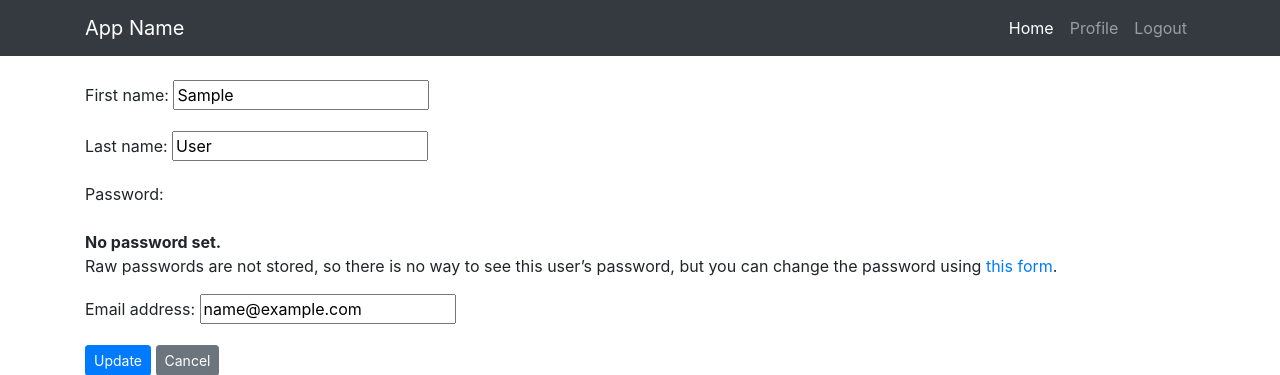
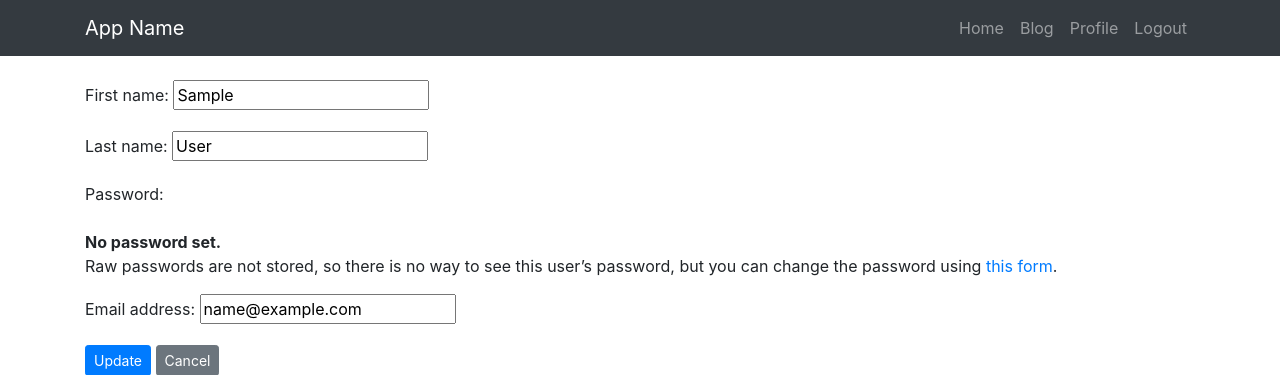
Before and after one commit to MKing301/django-project, a Django app: page /home/profile/edit/ in a window 1280 px wide. Shown: the top 375 px of the page. Run offline with Django 3.2, Linux system fonts and the light colour scheme; the visitor is signed in with stand-in values (Sample User, id 1); some libraries are stand-ins or nearby versions.

Commit message:
Update links on navbar in main app

```diff
--- a/mysite/main/templates/includes/_navbar.html
+++ b/mysite/main/templates/includes/_navbar.html
@@ -15,7 +15,7 @@
         </button>
         <div class="collapse navbar-collapse" id="navbarResponsive">
           <ul class="navbar-nav ml-auto">
-            <li class="nav-item active">
+            <li class="nav-item">
               <a class="nav-link" href="/"
                 >Home
                 <span class="sr-only">(current)</span>
@@ -23,7 +23,10 @@
             </li>
             {% if user.is_authenticated %}
               <li class="nav-item">
-                <a class="nav-link" href="/profile">Profile</a>
+                <a class="nav-link" href="/blog/">Blog</a>
+              </li>
+              <li class="nav-item">
+                <a class="nav-link" href="/profile/">Profile</a>
               </li>
               <li class="nav-item">
                 <a class="nav-link" href="/accounts/logout">Logout</a>
```
